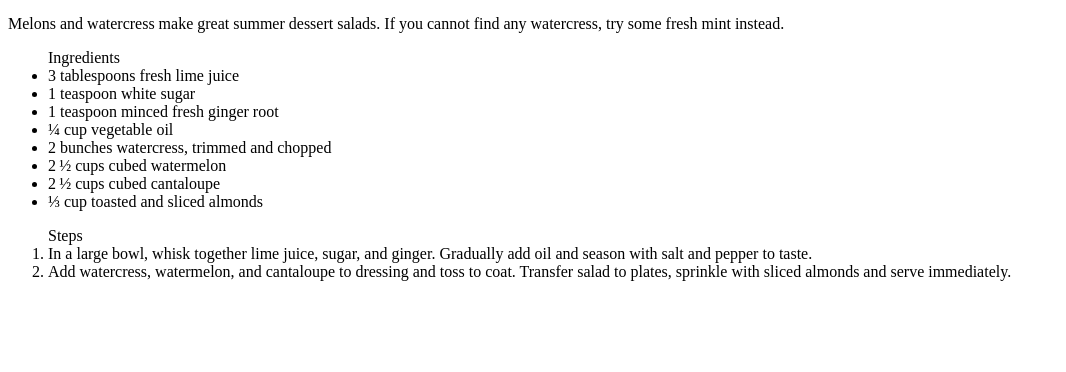
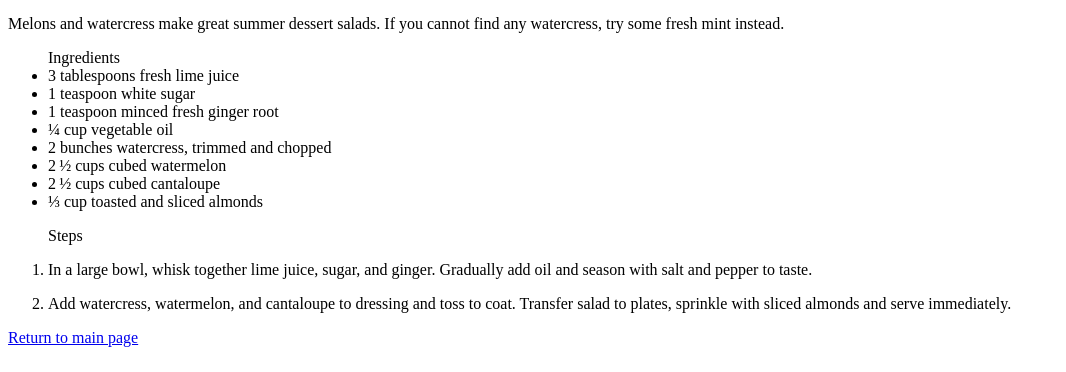
Before and after one commit to MuhammedNecatiPolat/odin-recipes, a plain HTML site: page recipes/almond-salad.html in a window 1280 px wide. Shown: the part 428-800 px from the top of the page, without its empty margins (0-1066 px from the left). Drawn offline with Linux system fonts and the light colour scheme.

Commit message:
Add return to homepage button

```diff
--- a/recipes/almond-salad.html
+++ b/recipes/almond-salad.html
@@ -23,10 +23,11 @@
         <li>⅓ cup toasted and sliced almonds</li>
     </ul>
     <ol> Steps
-        <li>In a large bowl, whisk together lime juice, sugar, and ginger.
-            Gradually add oil and season with salt and pepper to taste.</li>
+        <li><p>In a large bowl, whisk together lime juice, sugar, and ginger.
+            Gradually add oil and season with salt and pepper to taste.</p></li>
         <li>Add watercress, watermelon, and cantaloupe to dressing and toss to coat.
             Transfer salad to plates, sprinkle with sliced almonds and serve immediately.</li>
     </ol>
+    <a href="../index.html">Return to main page</a>
 </body>
 </html>
```
Also changed, not shown: recipes/cabbage-fry.html (+1 -1 lines), recipes/lasagna.html (+1 -0 lines).
